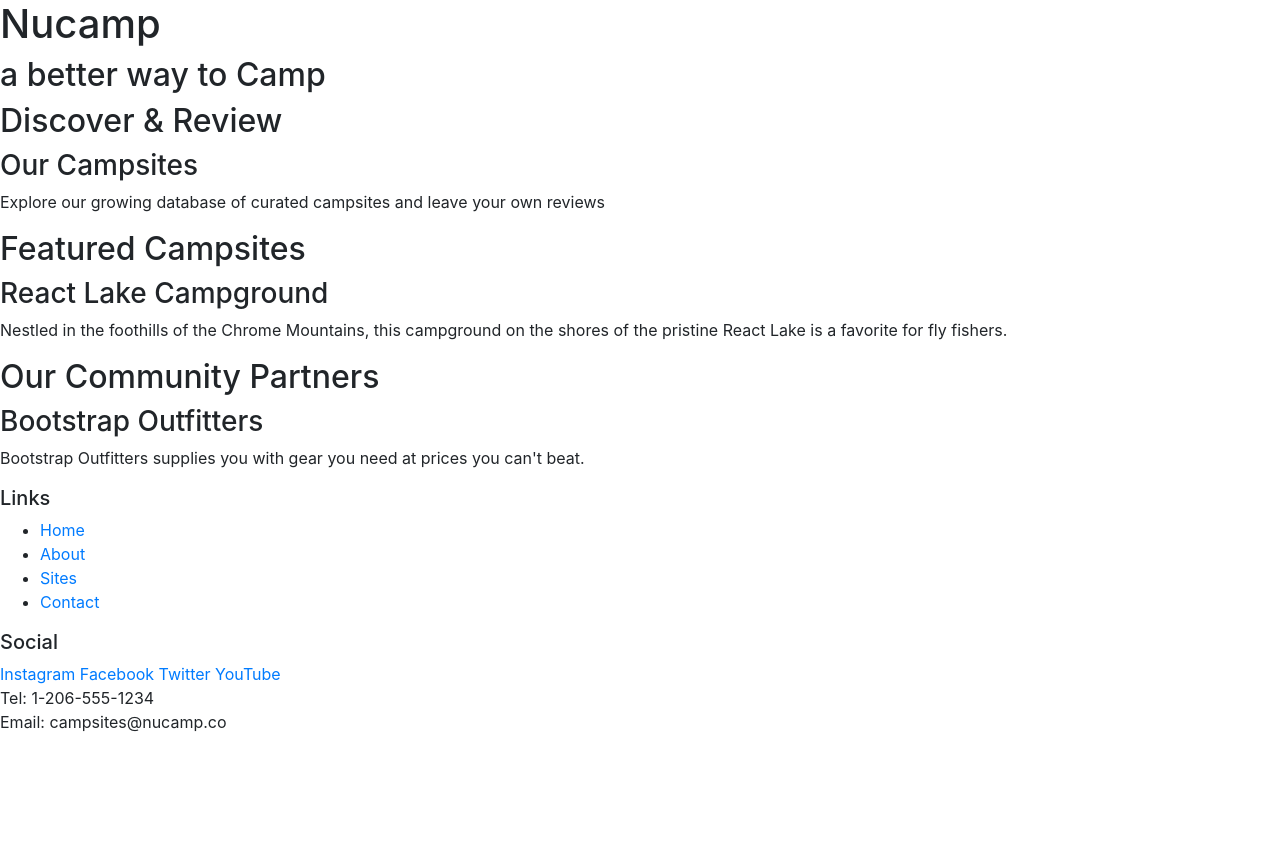
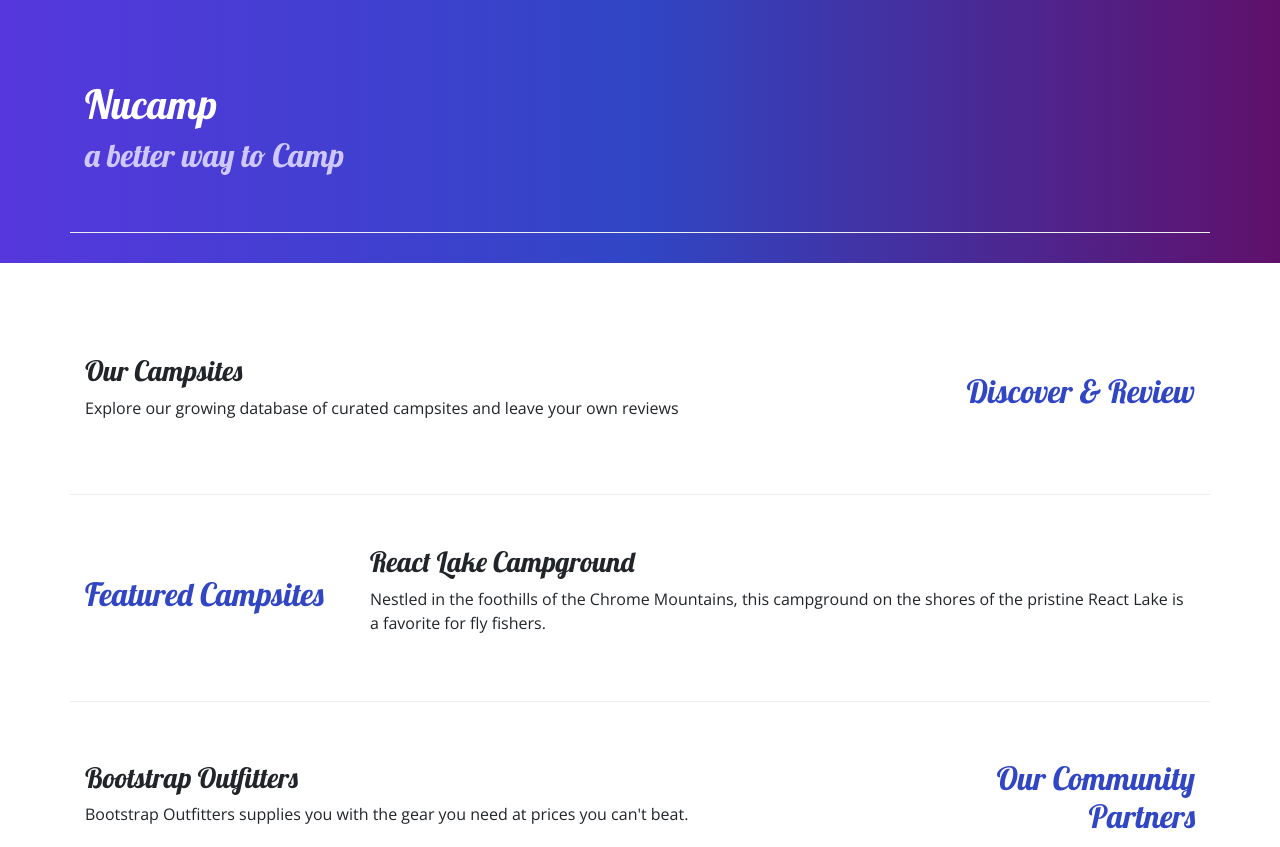
Before and after one commit to rdeleon2/Aboutus-Test, a website: page index.html in a window 1280 px wide. Shown: the top 847 px of the page. Before the commit the page ends 800 px from the top, so only its background shows below. Drawn offline with nearby package versions, Linux system fonts and the light colour scheme.

Commit message:
Bootstrap Grid

```diff
--- /dev/null
+++ b/css/styles.css
@@ -0,0 +1,32 @@
+body {
+    font-family: "Open Sans", sans-serif;
+}
+
+h1, h2, h3 {
+    font-family: "Lobster", cursive;
+}
+
+h2 {
+    color: #3046C5;
+}
+
+header h2 {
+    color: #CEC8FF;
+}
+
+footer {
+    background-image: linear-gradient(#CEC8FF, white);
+    padding: 20px 0;
+}
+
+.jumbotron {
+    padding: 30px;
+    background-image: linear-gradient(to right, #5637DD, #3046C5, #60106B);
+    color: white;
+}
+
+.row-content {
+    padding: 50px 0;
+    border-bottom: 1px ridge;
+    min-height: 200px;
+}
--- a/index.html
+++ b/index.html
@@ -1,5 +1,6 @@
 <!DOCTYPE html>
 <html lang="en">
+
 <head>
     <!-- Required meta tags always come first -->
     <meta charset="utf-8" />
@@ -7,53 +8,80 @@
 
     <!-- Bootstrap CSS -->
     <link rel="stylesheet" href="node_modules/bootstrap/dist/css/bootstrap.min.css" />
+    <link rel="stylesheet" href="https://fonts.googleapis.com/css?family=Lobster|Open+Sans" />
+    <link rel="stylesheet" href="css/styles.css" />
 
     <title>NuCamp: A Better Way To Camp</title>
 </head>
+
 <body>
-        <header>
-            <div>
+    <header class="jumbotron jumbotron-fluid">
+        <div class="container">
+            <div class="row row-content align-items-center">
+                <div class="col">
                     <h1>Nucamp</h1>
                     <h2>a better way to Camp</h2>
                 </div>
+
+            </div>
+        </div>
     </header>
-        <div>
-            <h2>Discover & Review</h2>
+    <div class="container">
+        <div class="row row-content align-items-center">
+            <div class="col-sm-4 order-sm-last col-md-3">
+                <h2 class="text-sm-right">Discover & Review</h2>
+            </div>
+            <div class="col">
                 <h3>Our Campsites</h3>
-            <p>Explore  our growing  database of curated campsites and leave your own reviews</p>
+                <p class="d-none d-sm-block">Explore our growing database of curated campsites and leave your own
+                    reviews</p>
             </div>
-        <div>
+        </div>
+        <div class="row row-content align-items-center">
+            <div class="col-sm-4 col-md-3">
                 <h2>Featured Campsites</h2>
+            </div>
+            <div class="col">
                 <h3>React Lake Campground</h3>
-            <p>Nestled in the foothills of the Chrome Mountains, this campground on the shores of the pristine React Lake is a favorite for fly fishers.</p>
+                <p class="d-none d-sm-block">Nestled in the foothills of the Chrome Mountains, this campground on the shores of the pristine React
+                    Lake is a favorite for fly fishers.</p>
+            </div>
         </div>
 
-        <div>
-            <h2>Our Community Partners</h2>
+        <div class="row row-content align-items-center">
+            <div class="col-sm-4 order-sm-last col-md-3">
+                <h2 class="text-sm-right">Our Community Partners</h2>
+            </div>
+            <div class="col">
                 <h3>Bootstrap Outfitters</h3>
-            <p>Bootstrap Outfitters supplies you with gear you need at prices you can't beat.</p>
+                <p class="d-none d-sm-block">Bootstrap Outfitters supplies you with the gear you need at prices you can't beat.</p>
+            </div>
         </div>
 
         <footer>
-            <div>
+            <div class="container">
+                <div class="row row-content align-items-center">
+                    <div class="col-4 col-sm-2 offset-1">
                         <h5>Links</h5>
-                <ul>
+                        <ul class="list-unstyled">
                             <li><a href="#">Home</a></li>
                             <li><a href="#">About</a></li>
                             <li><a href="#">Sites</a></li>
                             <li><a href="#">Contact</a></li>
                         </ul>
                     </div>
-            <div>
+                    <div class="col-6 col-sm-5 text-center">
                         <h5>Social</h5>
                         <a href="http://instagram.com/">Instagram</a>
                         <a href="http://facebook.com/">Facebook</a>
                         <a href="http://twitter.com/">Twitter</a>
                         <a href="http://youtube.com/">YouTube</a>
                     </div>
-            <div>
-                Tel: 1-206-555-1234<br />
+                    <div class="col-sm-4">
+                        Tel.: 1-206-555-1234<br />
                         Email: campsites@nucamp.co
+                    </div>
+                </div>
             </div>
         </footer>
         <!-- jQuery must come first, then Popper.js, then the Bootstrap JavaScript plugins.-->
```
Also changed, not shown: aboutus.html (added, +93 -0 lines). Lines whose indentation alone changed are shown as unchanged.
